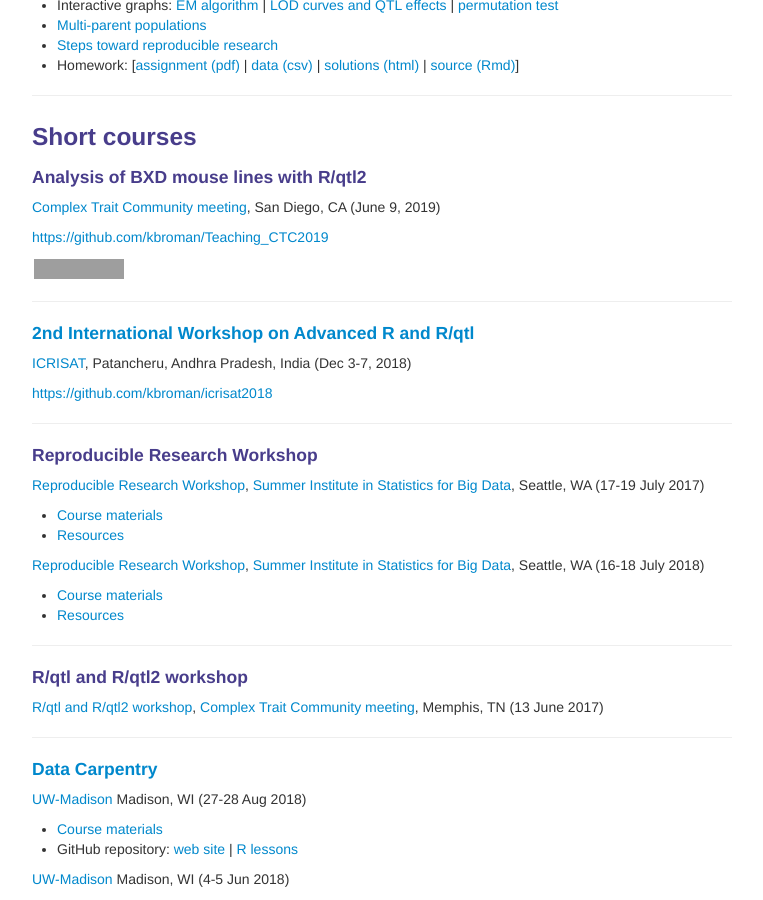
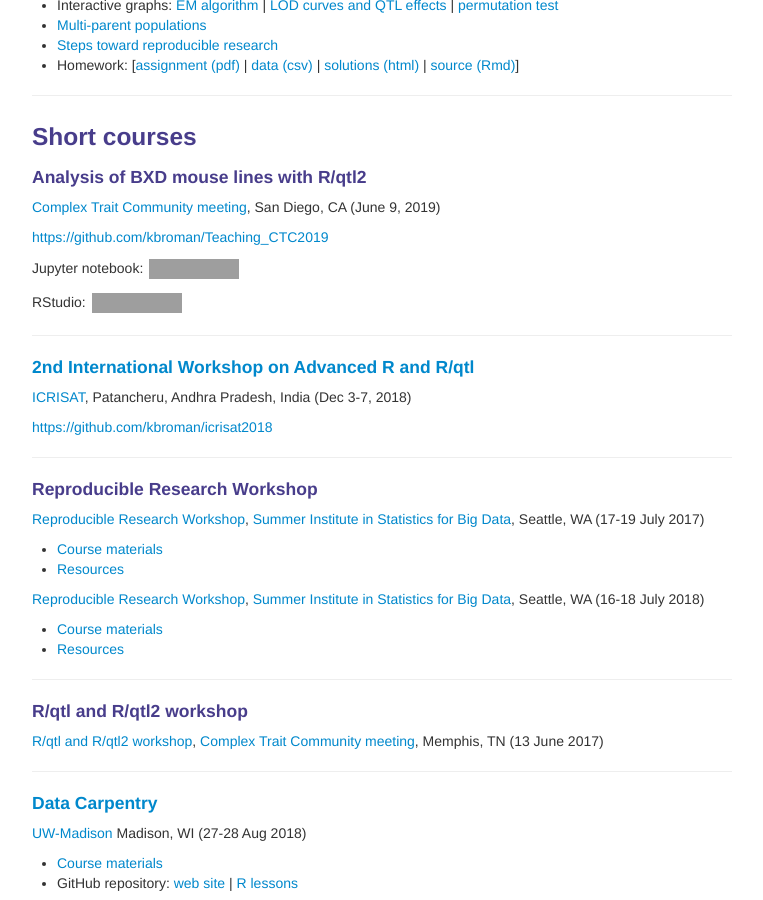
Before and after one commit to kbroman/kbroman.github.io, a Jekyll site: the page built from pages/teaching.md, in a window 1280 px wide and 900 px high, scrolled down 339 px. Shown: the whole window, without its empty margins (258-1021 px from the left). Built offline with Jekyll 4.4.1, drawn with Linux system fonts in a browser that asks for light colours; grey boxes are pictures that could not be loaded.

Commit message:
teaching: ctc2019 tutorial - include badge for rstudio not just jupyter

```diff
--- a/pages/teaching.md
+++ b/pages/teaching.md
@@ -45,8 +45,9 @@ Diego, CA (June 9, 2019)
 
 <https://github.com/kbroman/Teaching_CTC2019>
 
-[![Binder](http://mybinder.org/badge_logo.svg)](http://mybinder.org/v2/gh/kbroman/Teaching_CTC2019/master?filepath=CTC2019_tutorial.ipynb)
+Jupyter notebook: [![Binder](http://mybinder.org/badge_logo.svg)](http://mybinder.org/v2/gh/kbroman/Teaching_CTC2019/master?filepath=CTC2019_tutorial.ipynb)
 
+RStudio: [![Binder](http://mybinder.org/badge_logo.svg)](https://mybinder.org/v2/gh/kbroman/Teaching_CTC2019/master?urlpath=rstudio)
 
 ---
 
```
